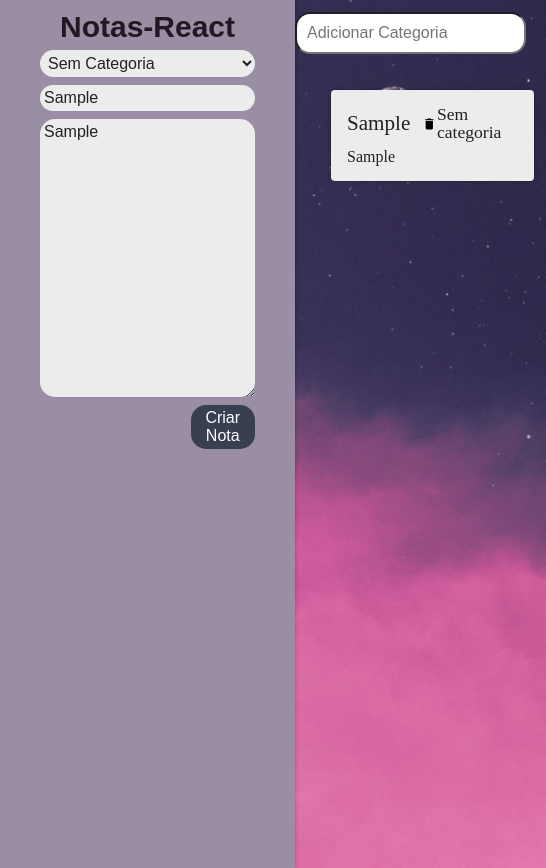
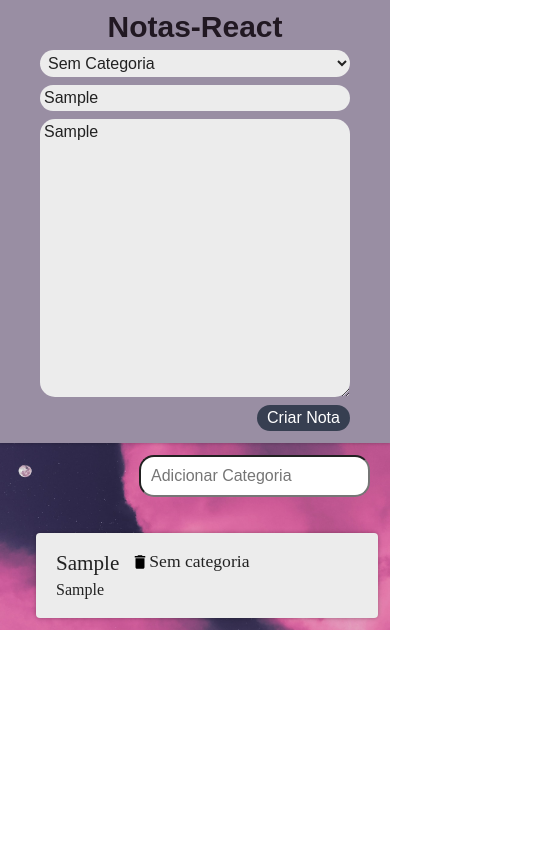
Before and after one commit to JoOliverP/Notas-React, a React (Create React App) app: page / in a window 390 px wide. Both pictures are taken after typing "Sample", "Sample" into the empty fields and a click on the button "Criar Nota". Shown: the whole page, 546 px wide, since content can reach past the window. After the commit the page ends 844 px from the top, so only its background shows below. Built offline with nearby package versions, Linux system fonts and the light colour scheme; the HTML template or start-up script is replaced by a standard one; a web font is replaced by a local one.

Commit message:
Ajustando bug da quebra de texto

```diff
--- a/src/assets/App.css
+++ b/src/assets/App.css
@@ -38,3 +38,18 @@
   --fundo: #ffffff;
   --fundo-detalhes: #ececec;
 }
+
+@media only screen and (max-width:620px) {
+  /* For mobile phones: */
+  .menu, .main, .right {
+    width:100%;
+  }
+  .conteudo{
+    display: flex;
+    flex-direction: column;
+  }
+  .conteudo-principal{
+    flex-direction: column;
+  }
+
+}
--- a/src/components/CardNota/estilo.css
+++ b/src/components/CardNota/estilo.css
@@ -1,27 +1,26 @@
 .card-nota {
-  display: flex;
-  flex-direction: column;
-  align-items: flex-start;
-  justify-content: space-between;
   background-color: var(--fundo-detalhes);
   border-radius: 4px;
   flex-wrap: wrap;
   box-shadow: 0 0 4px rgba(0, 0, 0, 0.3);
-  padding: 16px;
+  padding: 20px;
+  word-wrap: break-word;
 }
 .card-nota_cabecalho {
   font-size: 1.1em;
   display: flex;
-  justify-content: space-between;
-  align-items: center;
 }
-
 .card-nota_texto {
   margin-top: 8px;
   font-size: 1em;
 }
-
 .card-nota_titulo {
   font-size: 1.2em;
   margin-right: 12px;
 }
+@media only screen and (max-width:620px) {
+  .card-nota {
+    flex-direction: column;
+    word-wrap: break-word;
+  }
+}
--- a/src/components/FormularioCadastro/FormularioCadastro.jsx
+++ b/src/components/FormularioCadastro/FormularioCadastro.jsx
@@ -59,6 +59,7 @@ class FormularioCadastro extends Component {
         </select>
         <input
           type="text"
+          maxlength="10"
           placeholder="Título"
           className="form-cadastro_input"
           onChange={this._handleMudancaTitulo.bind(this)}
--- a/src/components/FormularioCadastro/estilo.css
+++ b/src/components/FormularioCadastro/estilo.css
@@ -42,3 +42,8 @@
 .form-cadastro_submit:active {
   background-color: var(--secundaria-ativa);
 }
+@media only screen and (max-width:620px) {
+  .form-cadastro {
+    min-height: 50%;
+  }
+}
--- a/src/components/ListaDeCategorias/ListaDeCategorias.jsx
+++ b/src/components/ListaDeCategorias/ListaDeCategorias.jsx
@@ -32,6 +32,7 @@ class ListaDeCategorias extends Component{
             </ul>
             <input
               type="text"
+              maxlength="15"
               className="lista-categorias_input"
               placeholder="Adicionar Categoria"
               onKeyUp={this._handleEventoInput.bind(this)}
--- a/src/components/ListaDeNotas/estilo.css
+++ b/src/components/ListaDeNotas/estilo.css
@@ -1,14 +1,24 @@
 .lista-notas {
   flex-grow: 3;
   display: grid;
-  grid-template-columns: auto auto auto auto auto;
+  grid-template-columns: auto auto auto;
   list-style-type: none;
   padding-left: 24px;
   padding-top: 24px;
 }
 .lista-notas_item {
   margin: 12px;
-  max-width: 240px;
+  max-width: 400px;
   max-height: 400px;
-  display: inline;
 }
+
+@media only screen and (max-width:620px) {
+  .lista-notas {
+    display: flex;
+    flex-direction: column;
+    margin: auto;
+  }
+  .lista-notas_item {
+    min-width: 90%;
+  }
+}
```
